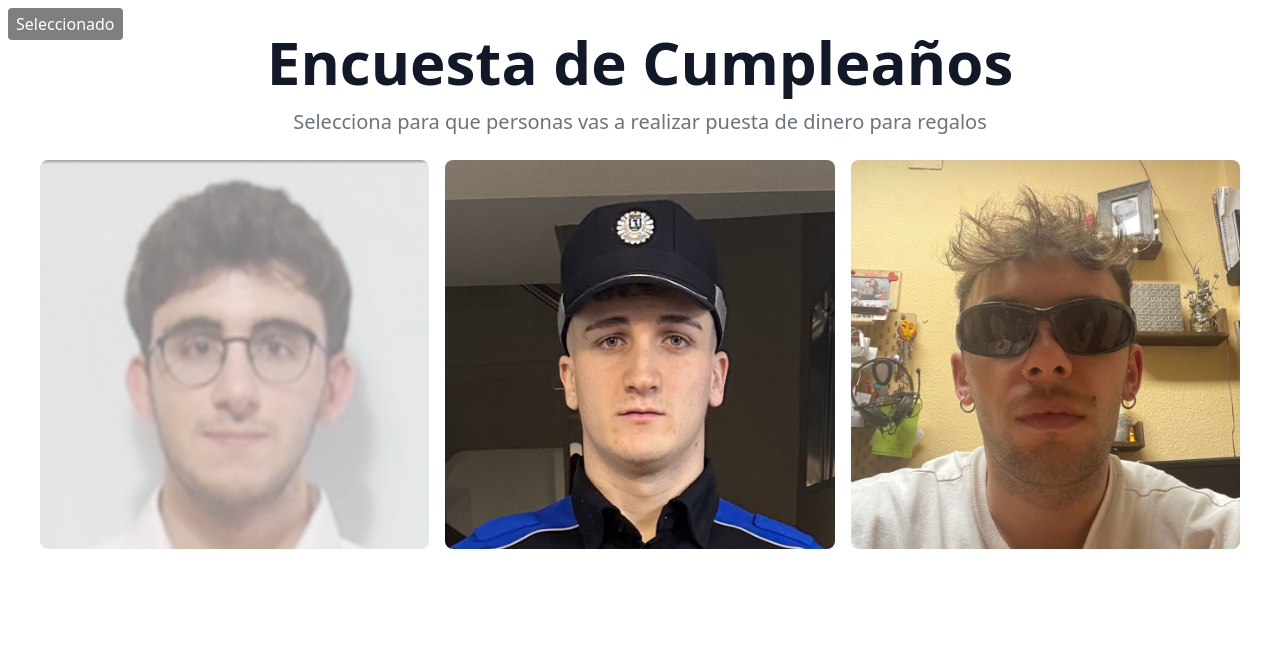
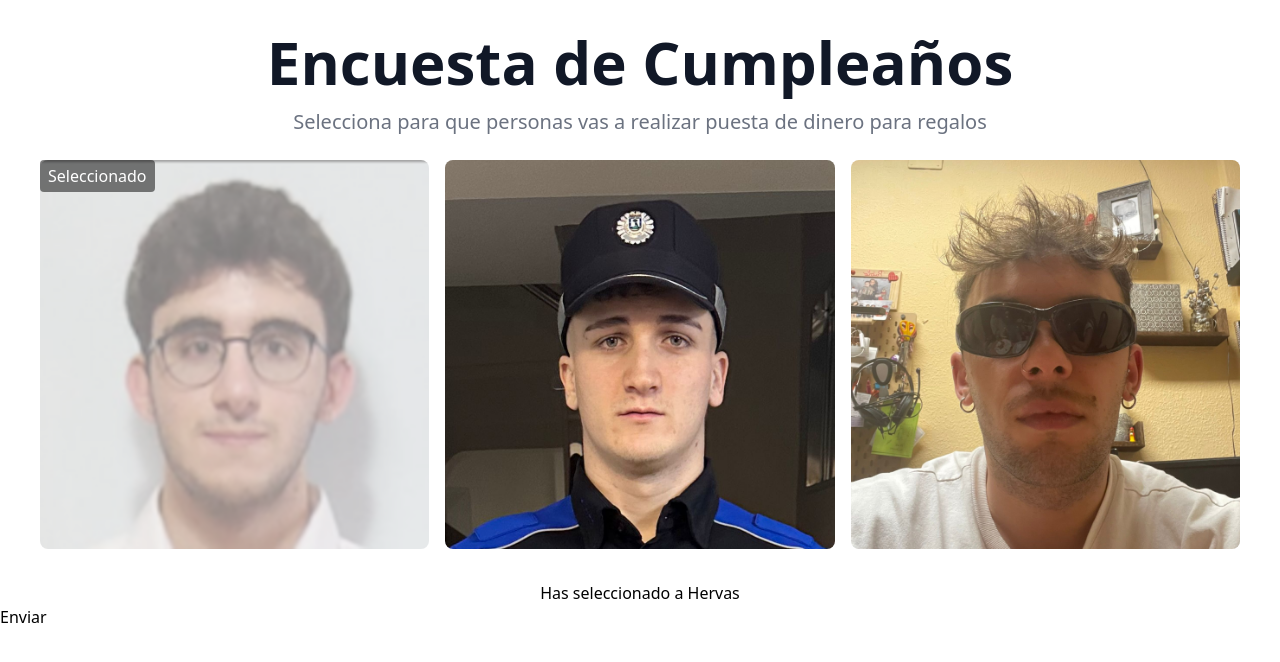
Before and after one commit to SHervas03/survey, a React (Create React App) app: page / in a window 1280 px wide. Both pictures are taken after a click on the element 234 px from the left and 354 px from the top of the page. Shown: the top 662 px of the page. Built offline with nearby package versions, Linux system fonts and the light colour scheme.

Commit message:
seleccion

```diff
--- a/src/App.js
+++ b/src/App.js
@@ -20,27 +20,54 @@ export default function App() {
     return selectedImages.includes(image);
   };
 
+  const selectedCount = selectedImages.length;
+
+  let message;
+  if (selectedCount === 0) {
+    message = 'No has seleccionado a nadie';
+  } else if (selectedCount === 1) {
+    message = `Has seleccionado a ${isSelected(hervas) ? 'Hervas' : isSelected(tabara) ? 'Tabara' : 'Vaquero'}`;
+  } else if (selectedCount === 3) {
+    message = 'Has seleccionado a los tres';
+  } else {
+    const selectedNames = selectedImages.map(image => {
+      if (image === hervas) return 'Hervas';
+      if (image === tabara) return 'Tabara';
+      if (image === vaquero) return 'Vaquero';
+      return '';
+    });
+    message = `Has seleccionado a ${selectedNames.join(' y a ')}`;
+  }
+
   return (
     <>
-      <section className="">
+      <section>
         <h1 className="flex m-auto justify-center my-8 mb-4 text-3xl font-extrabold text-gray-900 md:text-5xl lg:text-6xl">Encuesta de Cumpleaños</h1>
         <p className="flex m-auto justify-center  text-center mx-10 mb-6 text-lg font-normal text-gray-500 lg:text-xl sm:px-16 xl:px-48">Selecciona para que personas vas a realizar puesta de dinero para regalos</p>
       </section>
       <section>
         <div className="grid grid-cols-1 md:grid-cols-3 gap-4 mx-10">
-          <div onClick={() => toggleImageSelection(hervas)}>
-            <img className={`h-auto max-w-full rounded-lg ${isSelected(hervas) ? 'opacity-50' : ''}`} src={hervas} alt="" />
-            {isSelected(hervas) && <span className="absolute top-2 left-2 text-white bg-black bg-opacity-50 px-2 py-1 rounded">Seleccionado</span>}
+          <div onClick={() => toggleImageSelection(hervas)} className="relative">
+            <img className={`h-auto max-w-full rounded-lg ${isSelected(hervas) ? 'opacity-50 duration-300' : 'duration-300'}`} src={hervas} alt="" />
+            {isSelected(hervas) && <span className="absolute top-0 left-0 text-white bg-black bg-opacity-50 px-2 py-1 rounded">Seleccionado</span>}
           </div>
-          <div onClick={() => toggleImageSelection(tabara)}>
-            <img className={`h-auto max-w-full rounded-lg ${isSelected(tabara) ? 'opacity-50' : ''}`} src={tabara} alt="" />
-            {isSelected(tabara) && <span className="absolute top-2 left-2 text-white bg-black bg-opacity-50 px-2 py-1 rounded">Seleccionado</span>}
+          <div onClick={() => toggleImageSelection(tabara)} className="relative">
+            <img className={`h-auto max-w-full rounded-lg ${isSelected(tabara) ? 'opacity-50 duration-300' : 'duration-300'}`} src={tabara} alt="" />
+            {isSelected(tabara) && <span className="absolute top-0 left-0 text-white bg-black bg-opacity-50 px-2 py-1 rounded">Seleccionado</span>}
           </div>
-          <div onClick={() => toggleImageSelection(vaquero)}>
-            <img className={`h-auto max-w-full rounded-lg ${isSelected(vaquero) ? 'opacity-50' : ''}`} src={vaquero} alt="" />
-            {isSelected(vaquero) && <span className="absolute top-2 left-2 text-white bg-black bg-opacity-50 px-2 py-1 rounded">Seleccionado</span>}
+          <div onClick={() => toggleImageSelection(vaquero)} className="relative">
+            <img className={`h-auto max-w-full rounded-lg ${isSelected(vaquero) ? 'opacity-50 duration-300' : 'duration-300'}`} src={vaquero} alt="" />
+            {isSelected(vaquero) && <span className="absolute top-0 left-0 text-white bg-black bg-opacity-50 px-2 py-1 rounded">Seleccionado</span>}
           </div>
         </div>
+      </section>
+      <section>
+        <p className="text-center mt-8">{message}</p>
+      </section>
+      <section>
+        <button>
+          Enviar
+        </button>
       </section>
     </>
   )
```
